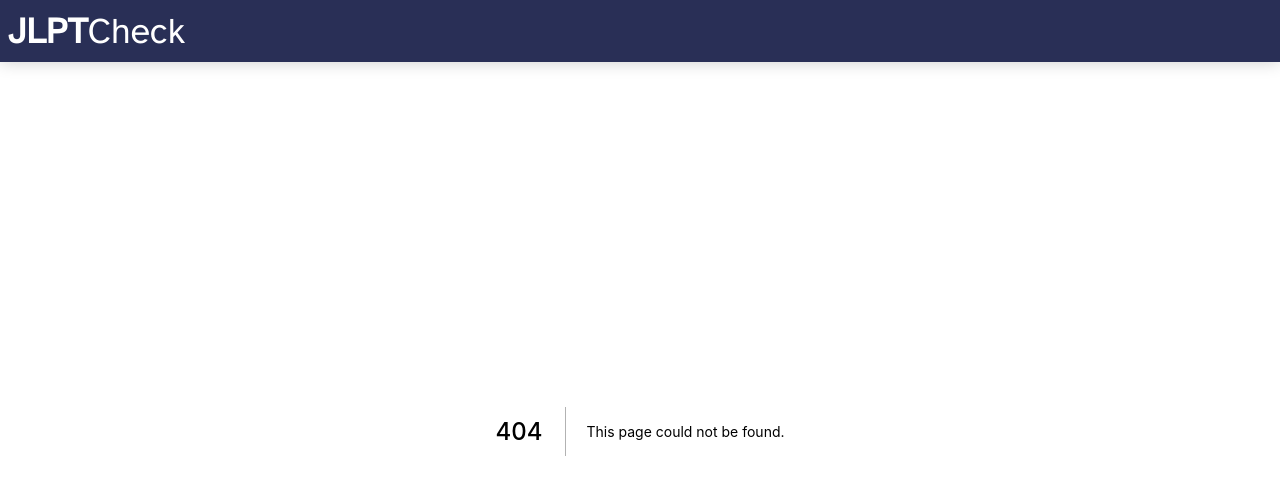
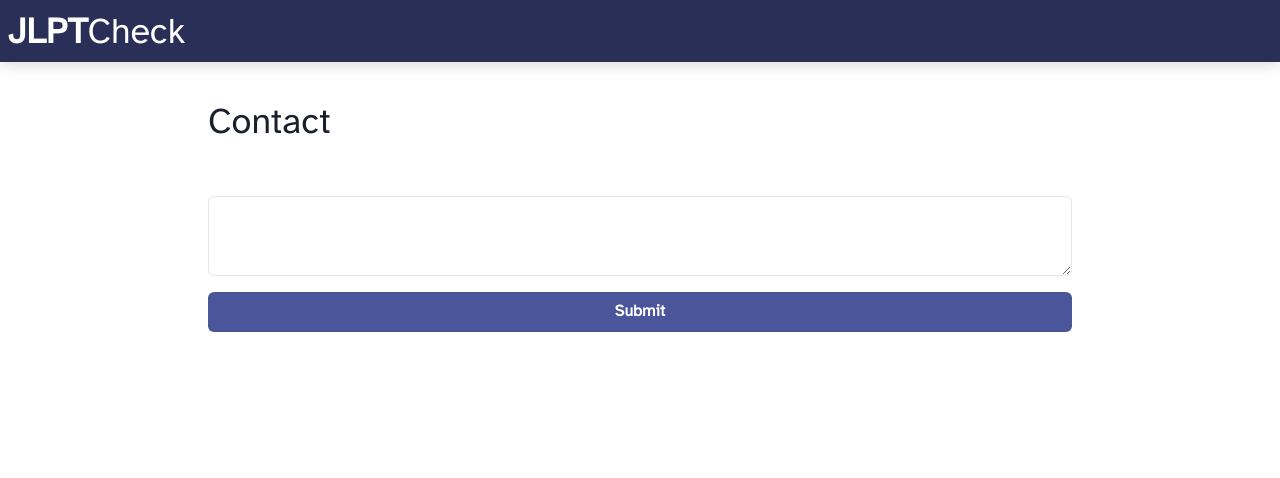
Before and after one commit to christopherliu830/jlpt-check, a Next.js app in the folder packages/web/: page /contact in a window 1280 px wide. Before the commit this address had no page. Shown: the top 478 px of the page. Built offline with nearby package versions, Linux system fonts and the light colour scheme.

Commit message:
hotfeature feedback

```diff
--- /dev/null
+++ b/packages/web/src/pages/api/feedback.ts
@@ -0,0 +1,9 @@
+import type { NextApiRequest, NextApiResponse } from 'next';
+import { prisma } from 'utils/prisma';
+
+export default async function handler(req: NextApiRequest, res: NextApiResponse) {
+  if (req.method === 'POST') {
+    await prisma.feedback.create({ data: { feedback: req.body }});
+  }
+  res.status(200).send({});
+}
--- /dev/null
+++ b/packages/web/src/pages/contact.tsx
@@ -0,0 +1,37 @@
+import { Button, Container, Text, Textarea } from "@chakra-ui/react";
+import { useState } from "react";
+
+export default function Contact() {
+  const [text, setText] = useState('');
+  const [loading, setLoading] = useState(false);
+  const [submitted, setSubmitted] = useState(false);
+
+  const handleSubmit = async () => {
+    setLoading(true);
+
+    await fetch('/api/feedback', {
+      method: 'POST',
+      headers: { 'Content-Type': 'text/plain' },
+      body: text.toString()
+    })
+
+    setSubmitted(true);
+  }
+
+  if (submitted) {
+    return (
+      <Container maxW="4xl" centerContent alignItems="stretch">
+        <Text fontSize="4xl" my={8}>Contact</Text>
+        <Text>Thanks for the feedback!</Text>
+      </Container>
+    )
+  }
+
+  return (
+    <Container maxW="4xl" centerContent alignItems="stretch">
+      <Text fontSize="4xl" my={8}>Contact</Text>
+      <Textarea my={4} value={text} onChange={(e) => setText(e.target.value)}></Textarea>
+      <Button disabled={loading} onClick={handleSubmit}>Submit</Button>
+    </Container>
+  )
+}
```
Also changed, not shown: 1 other file (tests, documents, lock files or other folders).
